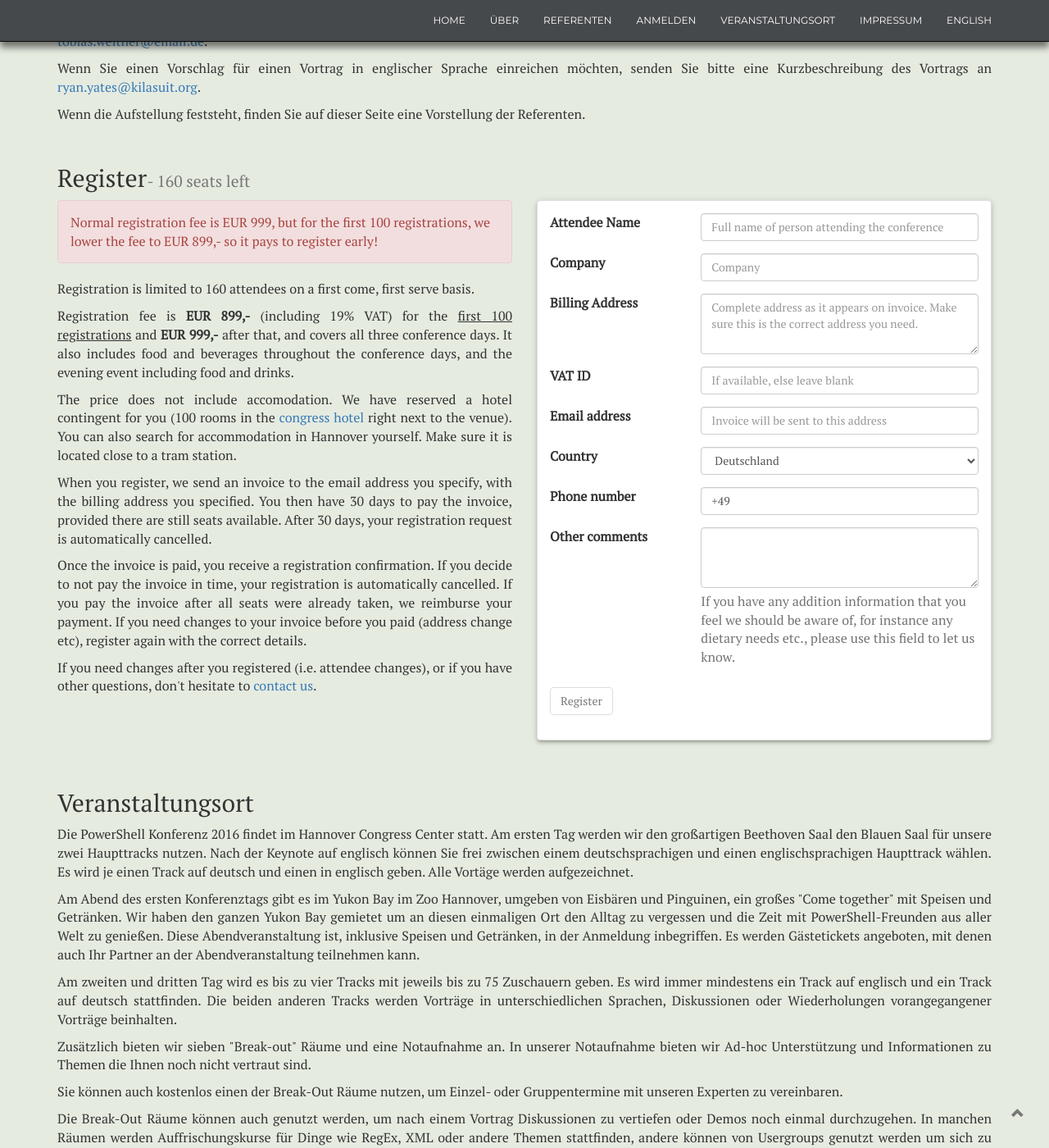
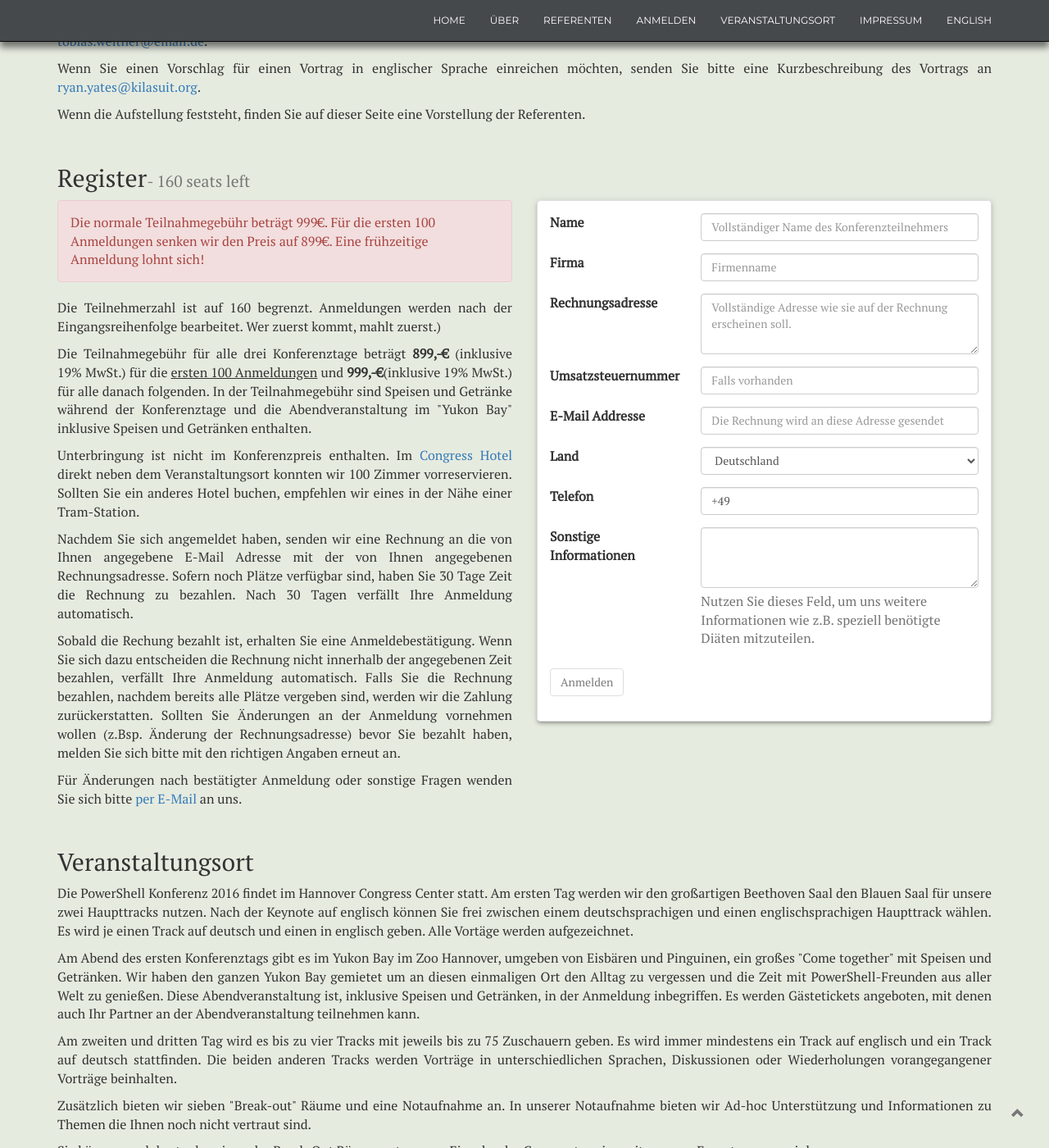
Before and after one commit to PowerShellConferenceEU/website-archive, a Jekyll site: the page built from de/index.html, in a window 1280 px wide and 1400 px high, scrolled down 1111 px. Shown: the whole window at 82% size. Built offline with Jekyll 4.4.1, drawn with Linux system fonts in a browser that asks for light colours; nearby versions of some CDN libraries; some web fonts are replaced.

Commit message:
Register-form translation

```diff
--- a/_includes/de/register.html
+++ b/_includes/de/register.html
@@ -3,34 +3,32 @@
 		<h2>Register<small>- {{site.data.event.seatsLeft }} seats left</small></h2>
 		<div class="row">
 			<div class="col-md-6">
-				<div class="alert alert-danger" role="alert">Normal registration fee is EUR 999, but for the first 100
-					registrations, we lower the fee to EUR 899,- so it pays to register early!
+				<div class="alert alert-danger" role="alert">Die normale Teilnahmegebühr beträgt 999€. Für die ersten 100 Anmeldungen senken wir den Preis auf 899€.
+					Eine frühzeitige Anmeldung lohnt sich!
 				</div>
-				<p>Registration is limited to 160 attendees on a first come, first serve basis.</p>
+				<p>Die Teilnehmerzahl ist auf 160 begrenzt. Anmeldungen werden nach der Eingangsreihenfolge bearbeitet. Wer zuerst kommt, mahlt zuerst.)</p>
 				<p>
-					Registration fee is <b>EUR 899,-</b> (including 19% VAT) for the <u>first 100 registrations</u> and <b>EUR 999,-</b> after that,
-					and covers all three conference days. It also includes food and
-					beverages throughout the conference days, and the evening event including food and drinks.
+					Die Teilnahmegebühr für alle drei Konferenztage beträgt <b>899,-€</b> (inklusive 19% MwSt.) für die <u>ersten 100 Anmeldungen</u> und <b>999,-€</b>(inklusive 19% MwSt.) für alle danach folgenden.
+					In der Teilnahmegebühr sind Speisen und Getränke während der Konferenztage und die Abendveranstaltung im "Yukon Bay" inklusive Speisen und Getränken enthalten.
 				</p>
 				<p>
-					The price does not include accomodation. We have reserved a hotel contingent for you (100 rooms in the
-					<a href="http://www.congress-hotel-hannover.de/" target="_blank">congress hotel</a> right next to the venue).
-					You can also search for accommodation in Hannover yourself.	Make sure it is located close to a tram station.
+					Unterbringung ist nicht im Konferenzpreis enthalten. Im <a href="http://www.congress-hotel-hannover.de/" target="_blank">Congress Hotel</a> direkt neben dem
+					Veranstaltungsort konnten wir 100 Zimmer vorreservieren.
+					Sollten Sie ein anderes Hotel buchen, empfehlen wir eines in der Nähe einer Tram-Station.
 				</p>
 				<p>
-					When you register, we send an invoice to the email address you specify, with the billing address you
-					specified. You then have 30 days to pay the invoice, provided there are still seats available. After 30 days,
-					your registration request is automatically cancelled.
+					Nachdem Sie sich angemeldet haben, senden wir eine Rechnung an die von Ihnen angegebene E-Mail Adresse mit der von Ihnen angegebenen Rechnungsadresse.
+					Sofern noch Plätze verfügbar sind, haben Sie 30 Tage Zeit die Rechnung zu bezahlen. Nach 30 Tagen verfällt Ihre Anmeldung automatisch.
 				</p>
 				<p>
-					Once the invoice is paid, you receive a registration confirmation.
-					If you decide to not pay the invoice in time, your registration is automatically cancelled.
-					If you pay the invoice after all seats were already taken, we reimburse your payment. If you need changes
-					to your invoice before you paid (address change etc), register again with the correct details.
+					Sobald die Rechung bezahlt ist, erhalten Sie eine Anmeldebestätigung.
+					Wenn Sie sich dazu entscheiden die Rechnung nicht innerhalb der angegebenen Zeit bezahlen, verfällt Ihre Anmeldung automatisch.
+					Falls Sie die Rechnung bezahlen, nachdem bereits alle Plätze vergeben sind, werden wir die Zahlung zurückerstatten.
+					Sollten Sie Änderungen an der Anmeldung vornehmen wollen (z.Bsp. Änderung der Rechnungsadresse) bevor Sie bezahlt haben, melden Sie sich bitte
+					mit den richtigen Angaben erneut an.
 				</p>
 				<p>
-					If you need	changes after you registered (i.e. attendee changes),  or if you have other questions, don't hesitate to
-					<a href="mailto:contact@psconf.eu">contact us</a>.
+					Für Änderungen nach bestätigter Anmeldung oder sonstige Fragen wenden Sie sich bitte <a href="mailto:contact@psconf.eu">per E-Mail</a> an uns.
 				</p>
 			</div>
 			<div class="col-md-6">
@@ -39,47 +37,47 @@
 				<form class="form-horizontal" id="registerForm" action="http://formspree.io/register@psconf.eu" method="post" data-toggle="validator">
 					<!-- Name -->
 					<div class="form-group">
-						<label for="attendeeName" class="col-sm-4">Attendee Name</label>
+						<label for="attendeeName" class="col-sm-4">Name</label>
 						<div class="col-sm-8">
-							<input type="text" name="Name" class="form-control" id="attendeeName" placeholder="Full name of person attending the conference" required>
+							<input type="text" name="Name" class="form-control" id="attendeeName" placeholder="Vollständiger Name des Konferenzteilnehmers" required>
 						</div>
 					</div>
 
 					<!-- Company -->
 					<div class="form-group">
-						<label for="company" class="col-sm-4">Company</label>
+						<label for="company" class="col-sm-4">Firma</label>
 						<div class="col-sm-8">
-							<input type="text" name="Company" class="form-control" id="company" placeholder="Company">
+							<input type="text" name="Company" class="form-control" id="company" placeholder="Firmenname">
 						</div>
 					</div>
 
 					<!-- Billing address -->
 					<div class="form-group">
-						<label for="billingAddress" class="col-sm-4">Billing Address</label>
+						<label for="billingAddress" class="col-sm-4">Rechnungsadresse</label>
 						<div class="col-sm-8">
-							<textarea class="form-control" name="Address" rows="3" id="billingAddress" placeholder="Complete address as it appears on invoice. Make sure this is the correct address you need." required></textarea>
+							<textarea class="form-control" name="Address" rows="3" id="billingAddress" placeholder="Vollständige Adresse wie sie auf der Rechnung erscheinen soll." required></textarea>
 						</div>
 					</div>
 
 					<!-- VAT ID -->
 					<div class="form-group">
-						<label for="vatId" class="col-sm-4">VAT ID</label>
+						<label for="vatId" class="col-sm-4">Umsatzsteuernummer</label>
 						<div class="col-sm-8">
-							<input type="text" name="VAT" class="form-control" id="vatId" placeholder="If available, else leave blank">
+							<input type="text" name="VAT" class="form-control" id="vatId" placeholder="Falls vorhanden">
 						</div>
 					</div>
 
 					<!-- Email address -->
 					<div class="form-group">
-						<label for="email" class="col-sm-4">Email address</label>
+						<label for="email" class="col-sm-4">E-Mail Addresse</label>
 						<div class="col-sm-8">
-							<input type="email" name="Email" class="form-control" id="email" placeholder="Invoice will be sent to this address" required>
+							<input type="email" name="Email" class="form-control" id="email" placeholder="Die Rechnung wird an diese Adresse gesendet" required>
 						</div>
 					</div>
 
 					<!-- Country -->
 					<div class="form-group">
-						<label for="countries_phone1" class="col-sm-4">Country</label>
+						<label for="countries_phone1" class="col-sm-4">Land</label>
 						<div class="col-sm-8">
 							<select id="countries_phone1" name="Country" class="form-control bfh-countries" data-country="DE" required></select>
 						</div>
@@ -87,7 +85,7 @@
 
 					<!-- Phone number -->
 					<div class="form-group">
-						<label for="phone" class="col-sm-4">Phone number</label>
+						<label for="phone" class="col-sm-4">Telefon</label>
 						<div class="col-sm-8">
 							<!--<input type="text" class="form-control" id="phone" placeholder="Phone number" aria-describedby="phoneHelp">-->
 							<input type="text" name="Phone" class="form-control bfh-phone" data-country="countries_phone1" required>
@@ -96,10 +94,10 @@
 
 					<!-- Other comments -->
 					<div class="form-group">
-						<label for="comments" class="col-sm-4">Other comments</label>
+						<label for="comments" class="col-sm-4">Sonstige Informationen</label>
 						<div class="col-sm-8">
 							<textarea class="form-control" name="Comments" rows="3" id="billingAddress"></textarea>
-							<span class="help-block">If you have any addition information that you feel we should be aware of, for instance any dietary needs etc., please use this field to let us know.</span>
+							<span class="help-block">Nutzen Sie dieses Feld, um uns weitere Informationen wie z.B. speziell benötigte Diäten mitzuteilen.</span>
 						</div>
 					</div>
 
@@ -110,7 +108,7 @@
 					<!-- Submit button -->
 					<div class="form-group">
 						<div class="col-sm-8">
-							<button type="submit" class="btn btn-default">Register</button>
+							<button type="submit" class="btn btn-default">Anmelden</button>
 						</div>
 					</div>
 				</form>
```
